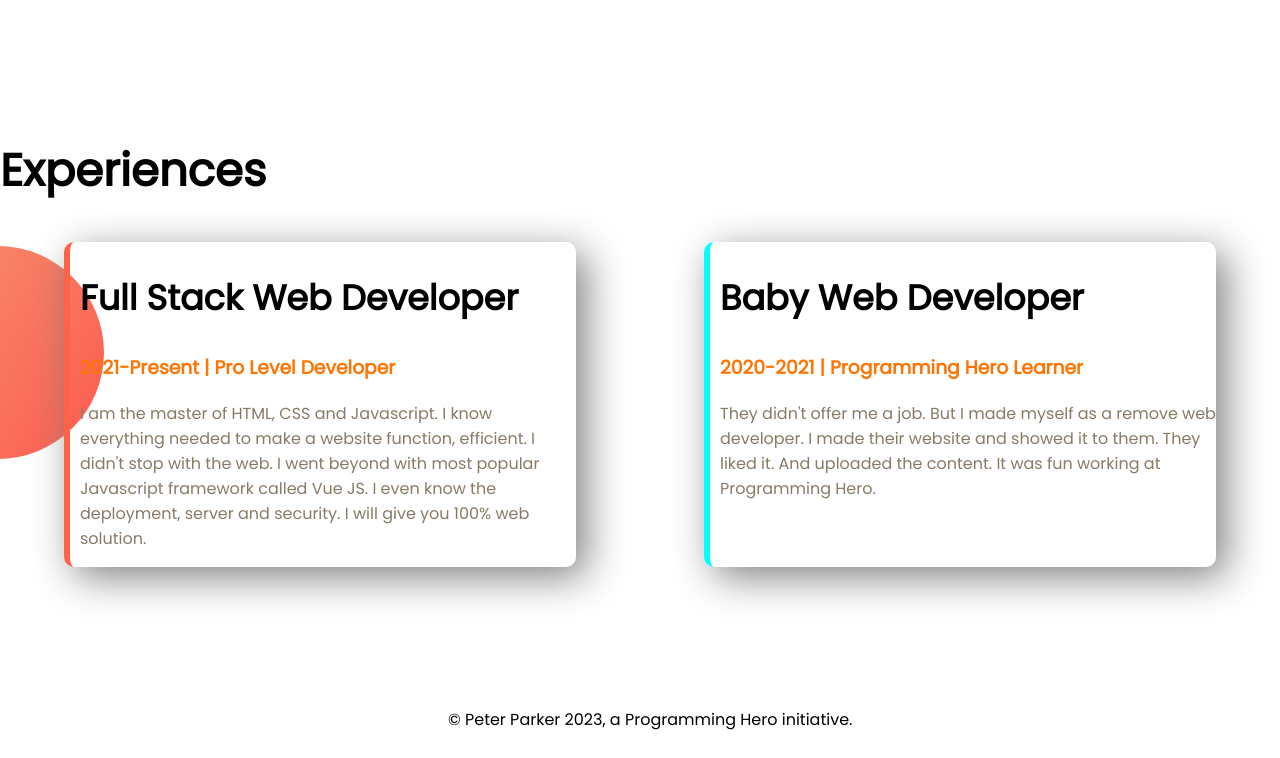
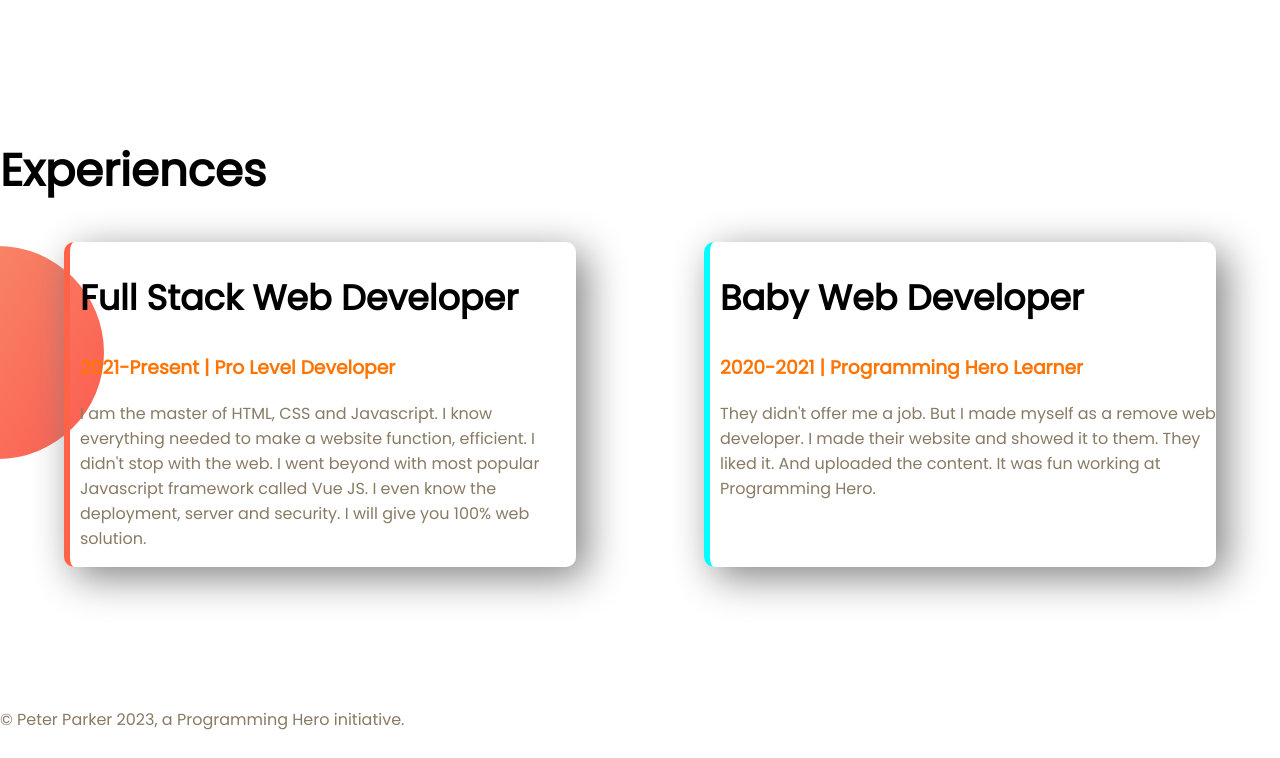
Before and after one commit to naime-swe/Devloper-Portfolio2, a plain HTML site: page index.html in a window 1280 px wide. Shown: the part 1055-1813 px from the top of the page. Drawn offline with Linux system fonts and the light colour scheme.

Commit message:
frist commit

```diff
--- a/index.html
+++ b/index.html
@@ -71,7 +71,9 @@
 
 
 
-    <footer>© Peter Parker 2023, a Programming Hero initiative.</footer>
+    <footer>
+        <p>© Peter Parker 2023, a Programming Hero initiative.</p>
+    </footer>
 
 </body>
 
--- a/style.css
+++ b/style.css
@@ -76,7 +76,6 @@ p {
 
 
 
-footer {
-    padding-left: 35%;
-    margin-bottom: 2%;
+footer p {
+    align-items: center;
 }
```
